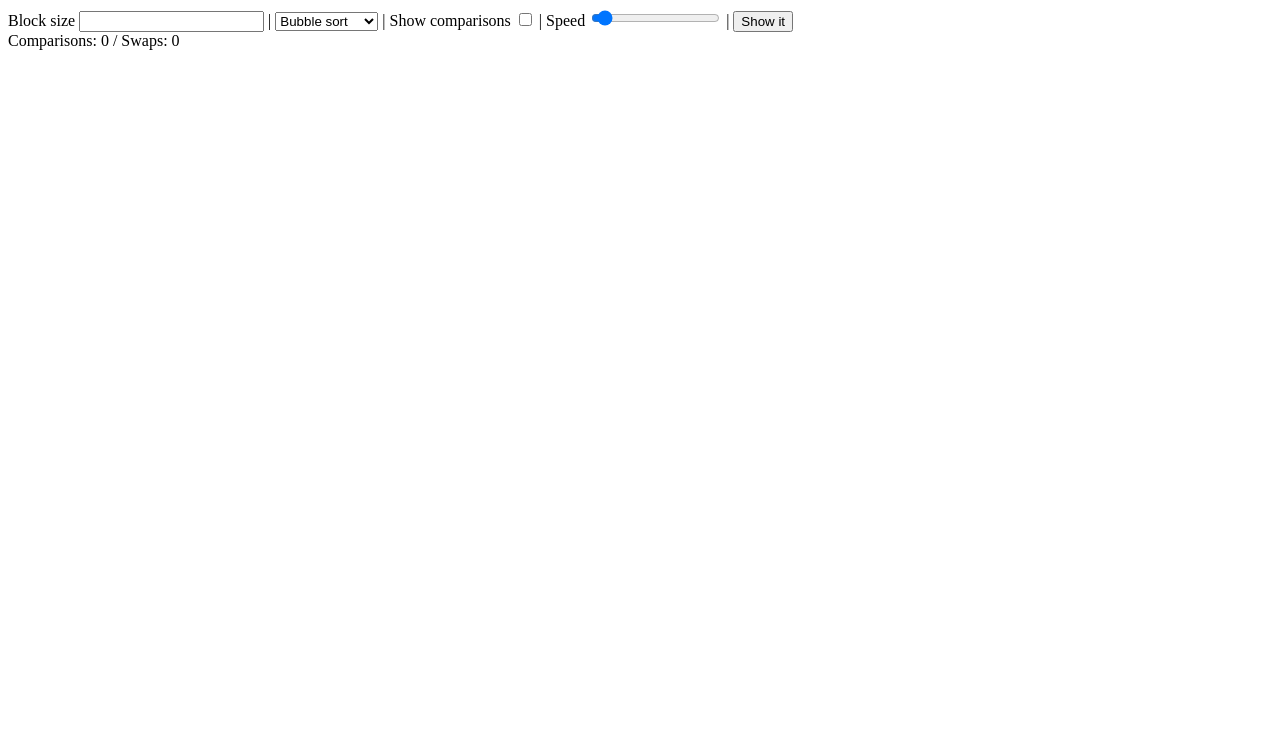
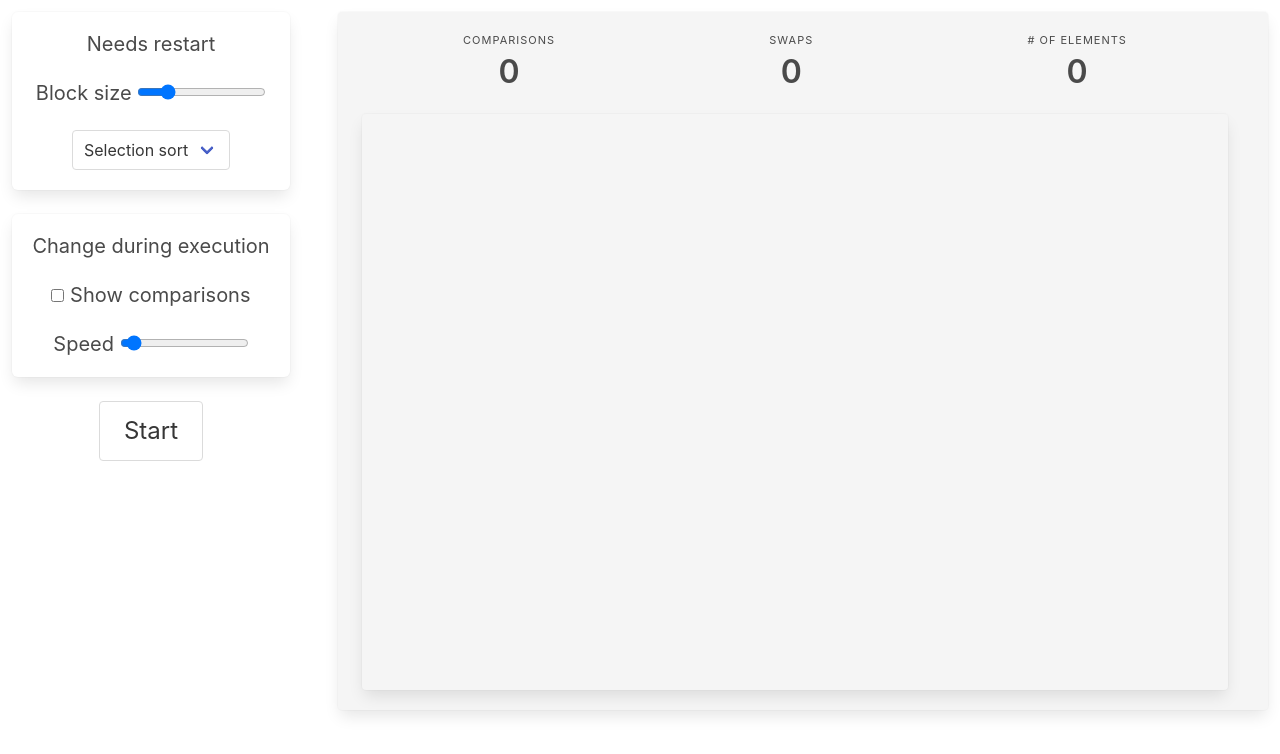
Before and after one commit to ihavenonickname/view-sorting, a plain HTML site: page index.html in a window 1280 px wide. Drawn offline with nearby package versions, Linux system fonts and the light colour scheme.

Commit message:
Closes #8 and closes #7

```diff
--- a/index.html
+++ b/index.html
@@ -3,44 +3,94 @@
 <title>View sorting</title>
 
 <link rel="stylesheet" href="style.css">
+<link rel="stylesheet" href="https://cdnjs.cloudflare.com/ajax/libs/bulma/0.4.0/css/bulma.min.css">
 
-<div id="input">
-    <label>Block size</label>
-    <input type="number" id="inp-size" />
 
-    |
+<div class="columns">
+    <div class="column is-one-quarter has-text-centered">
 
-    <select id="opt-algorithm">
-        <option>Bubble sort</option>
-        <option>Selection sort</option>
-        <option>Insertion sort</option>
-    </select>
+        <div class="tile is-parent is-vertical">
 
-    |
+            <article class="tile is-child box">
+                <p class="subtitle">Needs restart</p>
 
-    <label>Show comparisons</label>
-    <input type="checkbox" id="inp-comparisons" />
+                <p class="control">
+                    <label class="subtitle is-5">
+                        Block size
+                    </label>
+                    <input type="range" min="5" max="30" value="10" id="size" />
+                </p>
 
-    |
+                </br>
 
-    <label>Speed</label>
-    <input type="range" min="5" max="100" step="1" value="10" id="inp-speed" />
+                <p class="control">
+                    <span class="select">
+                        <select id="algorithm">
+                            <option>Selection sort</option>
+                            <option>Insertion sort</option>
+                            <option>Bubble sort</option>
+                        </select>
+                    </span>
+                </p>
+            </article>
 
-    |
+            <article class="tile is-child box">
+                <p class="subtitle">Change during execution</p>
 
-    <button id="show">Show it</button>
+                <p class="control">
+                    <label class="checkbox subtitle">
+                        <input type="checkbox" id="show-comparisons">
+                        Show comparisons
+                    </label>
+                </p>
 
-    <div id="stats">
-        <label>Comparisons: </label>
-        <label id="stat-comparisons">0</label>
-        <label>/</label>
-        <label>Swaps: </label>
-        <label id="stat-swaps">0</label>
-</div>
+                </br>
 
-<div id="canvas-parent">
-    <canvas id="my-canvas">
-    </canvas>
+                <p class="control">
+                    <label class="subtitle is-5">
+                        Speed
+                    </label>
+                    <input type="range" min="5" max="100" value="10" id="speed" />
+                </p>
+            </article>
+
+            <p class="control">
+                <button id="start" class="button is-large">Start</button>
+            </p>
+        </div>
+    </div>
+
+    <div class="column">
+        <div class="tile is-parent is-vertical">
+            <div class="tile is-child notification box">
+                <nav class="level is-mobile">
+                    <div class="level-item has-text-centered">
+                        <div>
+                            <p class="heading">Comparisons</p>
+                            <p id="comparisons" class="title">0</p>
+                        </div>
+                    </div>
+                    <div class="level-item has-text-centered">
+                        <div>
+                            <p class="heading">Swaps</p>
+                            <p id="swaps" class="title">0</p>
+                        </div>
+                    </div>
+                    <div class="level-item has-text-centered">
+                        <div>
+                            <p class="heading"># of elements</p>
+                            <p id="elements-count" class="title">0</p>
+                        </div>
+                    </div>
+                </nav>
+
+                <div class="tile is-child notification box">
+                    <canvas id="my-canvas" >
+                    </canvas>
+                </div>
+            </div>
+        </div>
+    </div>
 </div>
 
 <script src="worker.js"></script>
--- a/script.js
+++ b/script.js
@@ -84,6 +84,7 @@ function startWorker (blocks, algorithm) {
         switch (args.action) {
         case 'done':
             futureUpdates.push(args);
+            console.log(args.array);
             killWorker();
             break;
         case 'swap':
@@ -120,8 +121,8 @@ function get (id) {
 }
 
 function updateStats () {
-    get('stat-comparisons').innerHTML = nComparisons;
-    get('stat-swaps').innerHTML = nSwaps;
+    get('comparisons').innerHTML = nComparisons;
+    get('swaps').innerHTML = nSwaps;
 }
 
 window.onload = function () {
@@ -135,20 +136,20 @@ window.onload = function () {
     context.height = canvas.height;
     context.width = canvas.width;
 
-    speed = parseInt(get('inp-speed').value);
-    showComparisons = get('inp-comparisons').checked;
+    speed = parseInt(get('speed').value);
+    showComparisons = get('show-comparisons').checked;
 
     updateStats();
 
     pulling();
 }
 
-get('show').onclick = function () {
+get('start').onclick = function () {
     if (worker) {
         killWorker();
     }
 
-    blockSize = parseInt(get('inp-size').value);
+    blockSize = parseInt(get('size').value);
 
     if (blockSize < 3 || blockSize > 50 || !blockSize) {
         alert('Block size between 3 and 50');
@@ -156,7 +157,7 @@ get('show').onclick = function () {
         return;
     }
 
-    var algorithm = get('opt-algorithm').value.replace(' sort', '').toLowerCase();
+    var algorithm = get('algorithm').value.replace(' sort', '').toLowerCase();
 
     nComparisons = 0;
     nSwaps = 0;
@@ -165,6 +166,8 @@ get('show').onclick = function () {
 
     var blocks = createBlocks();
 
+    get('elements-count').innerHTML = blocks.length;
+
     shuffle(blocks);
 
     plot(blocks);
@@ -172,10 +175,10 @@ get('show').onclick = function () {
     startWorker(blocks, algorithm);
 }
 
-get('inp-comparisons').onclick = function () {
-    showComparisons = get('inp-comparisons').checked;
+get('show-comparisons').onclick = function () {
+    showComparisons = get('show-comparisons').checked;
 }
 
-get('inp-speed').oninput = function () {
-    speed = parseInt(get('inp-speed').value);
+get('speed').oninput = function () {
+    speed = parseInt(get('speed').value);
 }
--- a/style.css
+++ b/style.css
@@ -1,9 +1,9 @@
-#input {
-    height: 50px;
-}
 
 #my-canvas {
-    margin: 0 auto;
+    height: calc(67vh);
+    padding-left: 0;
+    padding-right: 0;
+    margin-left: auto;
+    margin-right: auto;
     display: block;
-    height: calc(100vh - 70px);
 }
--- a/worker.js
+++ b/worker.js
@@ -19,7 +19,7 @@ function compare (array, i, j) {
     return array[i] > array[j];
 }
 
-function bubbleSort (array, history) {
+function bubbleSort (array) {
     for (var i = 0; i < array.length; i++) {
         for (var j = 0; j < array.length; j++) {
             if (compare(array, j, i)) {
@@ -29,7 +29,7 @@ function bubbleSort (array, history) {
     }
 }
 
-function selectionSort(array, history) {
+function selectionSort (array) {
     for (var i = 0; i < array.length - 1; i++) {
         var indexLowest = i;
 
@@ -46,7 +46,7 @@ function selectionSort(array, history) {
     }
 }
 
-function insertionSort (array, history) {
+function insertionSort (array) {
     for (var i = 1; i < array.length; i++) {
         var j = i;
 
```
